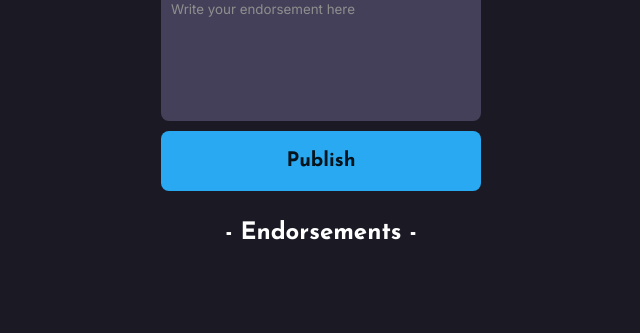
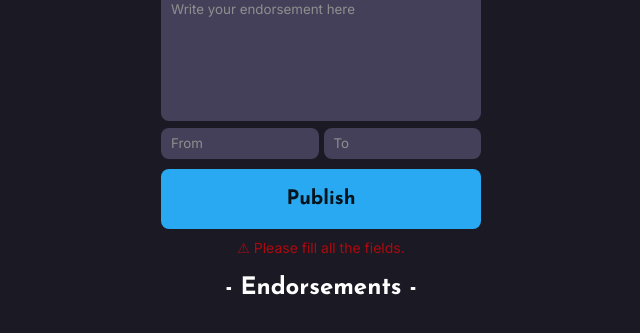
Before and after one commit to vanshjain99/endorsement-app, a website built with Vite: page index.html in a window 1280 px wide. Both pictures are taken after a click on the button "Publish". Shown: the part 179-512 px from the top of the page, without its empty margins (319-959 px from the left). Built offline with nearby package versions, Linux system fonts and the light colour scheme; no server answers.

Commit message:
more features
added from and to feature

```diff
--- a/index.html
+++ b/index.html
@@ -18,7 +18,12 @@
                 <img id="fred-img" src="freddie.png">
                 <h1 id="main-heading">We are the Champions</h1>
                 <textarea id="input-endorsement" type="" placeholder="Write your endorsement here"></textarea>
+                <div id="from-and-to-container">
+                    <input id="from-input" placeholder="From">
+                    <input id="to-input" placeholder="To">
+                </div>
                 <button id="publish-btn">Publish</button>
+                <p id="input-warning"></p>
             </div>
             <div id="endorsement-container">
                 <h2 id="endorsement-heading">- Endorsements -</h2>
--- a/script.js
+++ b/script.js
@@ -12,6 +12,9 @@ const endorsementsInDB = ref(database, "endorsementsList")
 const inputFieldEl = document.getElementById("input-endorsement")
 const publishBtnEl = document.getElementById("publish-btn")
 const publishedItemsEl = document.getElementById("published-items")
+const inputFromEl = document.getElementById("from-input")
+const inputToEl = document.getElementById("to-input")
+const inputWarningEl = document.getElementById("input-warning")
 
 onValue(endorsementsInDB, function(snapshot){
     if(snapshot.exists()){
@@ -23,7 +26,20 @@ onValue(endorsementsInDB, function(snapshot){
             let currentEdorsementValue = currentEndorsement[1]
 
             let newLiEl = document.createElement("li")
-            newLiEl.textContent = currentEdorsementValue
+
+            newLiEl.innerHTML = `
+            <span class="boldspan">
+                To ${currentEdorsementValue.toName},
+
+            </span><br><br>
+            ${currentEdorsementValue.text}<br><br>
+            <span class="boldspan">
+            From ${currentEdorsementValue.fromName}
+
+            </span>`
+
+
+
             publishedItemsEl.append(newLiEl)
 
             newLiEl.addEventListener("dblclick", function(){
@@ -38,12 +54,25 @@ onValue(endorsementsInDB, function(snapshot){
 
 publishBtnEl.addEventListener("click", function(){
     let inputValue = inputFieldEl.value
-    if(inputValue){
-        push(endorsementsInDB, inputValue)
+    let fromValue = inputFromEl.value
+    let toValue = inputToEl.value
+
+    let obj = {
+        text: inputValue,
+        fromName: fromValue,
+        toName: toValue
+    }
+    if(inputValue && fromValue && toValue){
+
+        push(endorsementsInDB, obj)
+    }else{
+        inputWarningEl.textContent = "⚠ Please fill all the fields."
     }
     clearInputFieldEl()
 })
 
 function clearInputFieldEl(){
     inputFieldEl.value = ""
+    inputFromEl.value = ""
+    inputToEl.value = ""
 }
--- a/style.css
+++ b/style.css
@@ -45,7 +45,7 @@ html, body{
     border-radius: 8px;
     background-color: #444059;
     color: white;
-    margin: 10px 0px;
+    margin: 10px 0px 7px 0px;
     resize: none;
     padding: 10px;
     font-family: inherit;
@@ -76,7 +76,7 @@ html, body{
 
 ul{
     display: flex;
-    flex-direction: column;
+    flex-direction: column-reverse;
     text-align: center;
     padding: 0px;
     margin-top: 0px;
@@ -110,3 +110,40 @@ textarea::-webkit-scrollbar {
     background-color: #000000; /* adjust thumb color as needed */
     border-radius: 4px;
   }
+
+  #from-and-to-container{
+    padding: 0px;
+    margin: 0px;
+    display: flex;
+    flex-wrap: wrap;
+    flex-direction: row;
+    justify-content:space-between;
+    gap: 5px;
+  }
+  #from-input, #to-input{
+    display: inline;
+    width: 50px;
+    flex-grow: 1;
+    border: none;
+    padding: 8px 10px;
+    border-radius: 8px;
+    background-color: #444059;
+    margin-bottom: 10px;
+    color: white;
+
+  }
+  #from-input::placeholder, #to-input::placeholder{
+    color: #8F8F8F;
+    font-family: 'Inter', sans-serif;
+  }
+
+  .boldspan{
+    font-weight: bold;
+  }
+  p{
+    margin:0px;
+    padding: 0px;
+    font-size: 14px;
+    font-family: 'Inter', sans-serif;
+    color: rgba(255, 0, 0, 0.644);
+  }
```
Also changed, not shown: package.json (added, +14 -0 lines).
